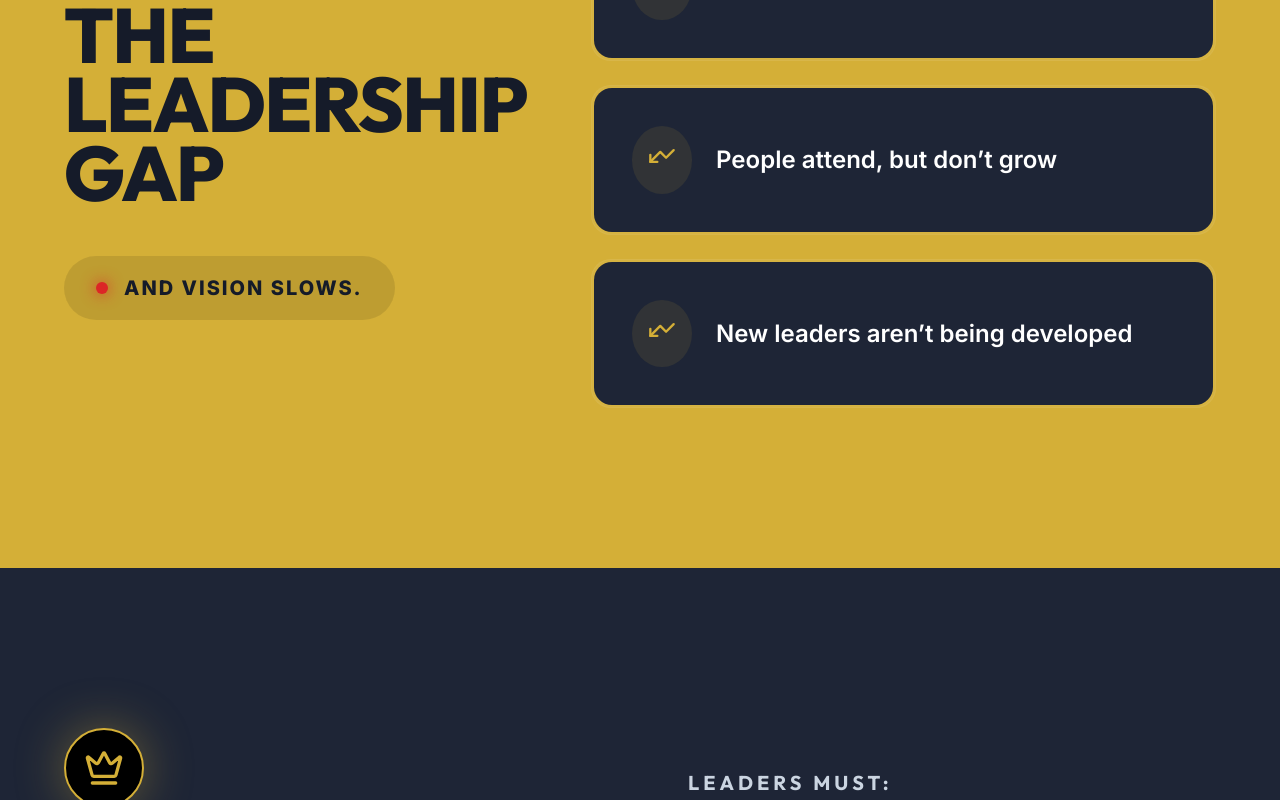
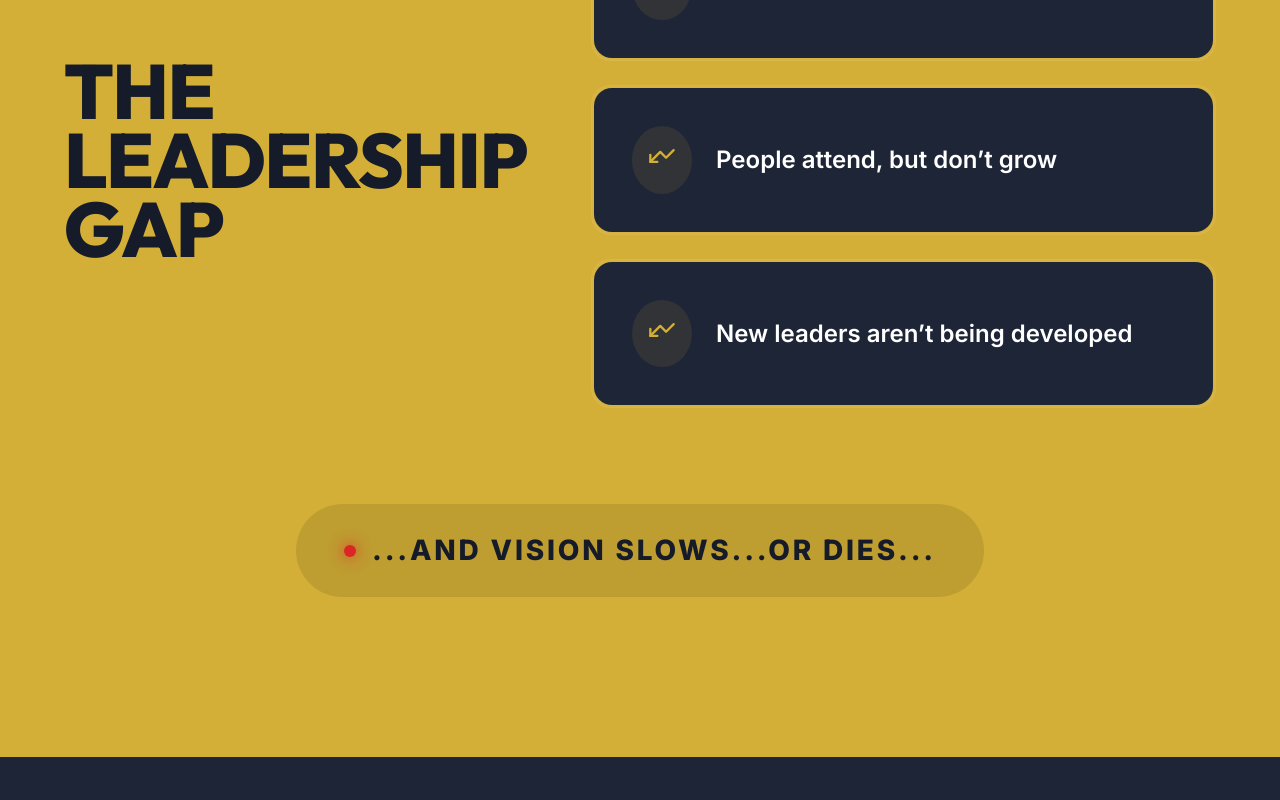
Before and after one commit to livetree/PI-main, a Next.js app: page / in a window 1280 px wide. Shown: the part 1444-2244 px from the top of the page. Built offline with nearby package versions, Linux system fonts and the light colour scheme.

Commit message:
feat: extract and reposition the 'vision slows' footer explicitly beneath the dual-column layout matrix to guarantee it triggers as the terminal sequential reading impression symmetrically

```diff
--- a/src/app/page.js
+++ b/src/app/page.js
@@ -100,21 +100,14 @@ export default function Home() {
 
           <div className="layout-split">
 
-            {/* LEFT COLUMN: TITLE AND CONCLUSION */}
+            {/* LEFT COLUMN: TITLE */}
             <motion.div
               className="layout-left"
               initial={{ opacity: 0, x: -50 }} whileInView={{ opacity: 1, x: 0 }} viewport={{ once: true, margin: "-100px" }} transition={{ type: "spring", damping: 20, stiffness: 80 }}
             >
-              <h2 style={{ fontSize: 'clamp(3rem, 6vw, 5rem)', color: 'var(--bg)', textTransform: 'uppercase', lineHeight: 0.9, marginBottom: '3rem', fontWeight: 900 }}>
+              <h2 style={{ fontSize: 'clamp(3rem, 6vw, 5rem)', color: 'var(--bg)', textTransform: 'uppercase', lineHeight: 0.9, fontWeight: 900 }}>
                 The <br/>Leadership<br/>Gap
               </h2>
-
-              <div style={{ display: 'inline-flex', alignItems: 'center', gap: '1rem', background: 'rgba(0,0,0,0.1)', padding: '1rem 2rem', borderRadius: '99px' }}>
-                <span style={{ width: '12px', height: '12px', background: '#dc2626', borderRadius: '50%', boxShadow: '0 0 15px #dc2626' }} />
-                <p style={{ fontSize: 'clamp(1rem, 2vw, 1.25rem)', color: 'var(--bg)', fontWeight: 800, textTransform: 'uppercase', letterSpacing: '0.1em' }}>
-                  And vision slows.
-                </p>
-              </div>
             </motion.div>
 
             {/* RIGHT COLUMN: MAGIC BOXES */}
@@ -140,6 +133,20 @@ export default function Home() {
             </div>
 
           </div>
+
+          {/* TERMINAL FOOTER: The final impression */}
+          <motion.div
+            initial={{ opacity: 0, y: 50 }} whileInView={{ opacity: 1, y: 0 }} viewport={{ once: true }} transition={{ delay: 0.6, type: 'spring', stiffness: 80 }}
+            style={{ textAlign: 'center', marginTop: '6rem' }}
+          >
+            <div style={{ display: 'inline-flex', alignItems: 'center', gap: '1rem', background: 'rgba(0,0,0,0.1)', padding: '1.5rem 3rem', borderRadius: '99px' }}>
+                <span style={{ width: '12px', height: '12px', background: '#dc2626', borderRadius: '50%', boxShadow: '0 0 15px #dc2626' }} />
+                <p style={{ fontSize: 'clamp(1.25rem, 3vw, 1.75rem)', color: 'var(--bg)', fontWeight: 800, textTransform: 'uppercase', letterSpacing: '0.1em' }}>
+                  ...and vision slows...or dies...
+                </p>
+            </div>
+          </motion.div>
+
         </div>
       </section>
 
```
